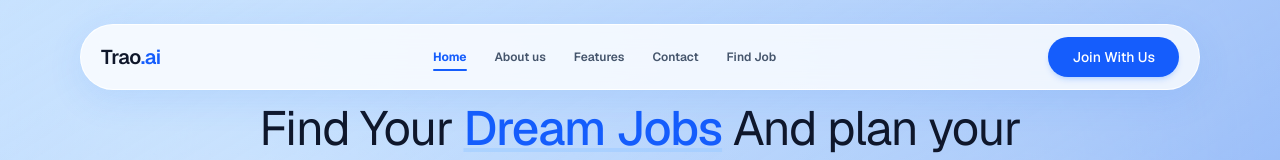
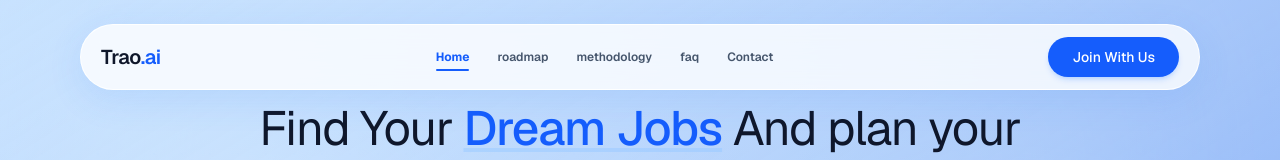
Before and after one commit to Harsh231075/trao, a Next.js app in the folder client/: page /landing in a window 1280 px wide. Shown: the top 160 px of the page. Built offline with nearby package versions, Linux system fonts and the light colour scheme.

Commit message:
refactor: update navigation items on landing page

```diff
--- a/client/src/app/landing/page.tsx
+++ b/client/src/app/landing/page.tsx
@@ -41,10 +41,11 @@ export default function LandingPage() {
 
   const navItems = [
     { id: "home", label: "Home" },
-    { id: "about", label: "About us", targetId: "methodology" },
-    { id: "features", label: "Features", targetId: "roadmap" },
+    { id: "roadmap", label: "roadmap", targetId: "roadmap" },
+    { id: "methodology", label: "methodology", targetId: "methodology" },
+    { id: "faq", label: "faq", targetId: "faq" },
     { id: "contact", label: "Contact", targetId: "contact" },
-    { id: "faq", label: "Find Job", targetId: "faq" },
+
   ];
 
   const handleScrollTo = (e: React.MouseEvent, id: string) => {
@@ -167,11 +168,10 @@ export default function LandingPage() {
                   key={item.id}
                   href={`#${targetId}`}
                   onClick={(e) => handleScrollTo(e, targetId)}
-                  className={`transition-all duration-200 cursor-pointer ${
-                    isActive
-                      ? "text-blue-600 font-bold relative after:absolute after:-bottom-1.5 after:left-0 after:w-full after:h-0.5 after:bg-blue-600 after:rounded-full"
-                      : "text-slate-600 hover:text-blue-600 font-semibold"
-                  }`}
+                  className={`transition-all duration-200 cursor-pointer ${isActive
+                    ? "text-blue-600 font-bold relative after:absolute after:-bottom-1.5 after:left-0 after:w-full after:h-0.5 after:bg-blue-600 after:rounded-full"
+                    : "text-slate-600 hover:text-blue-600 font-semibold"
+                    }`}
                 >
                   {item.label}
                 </a>
```
